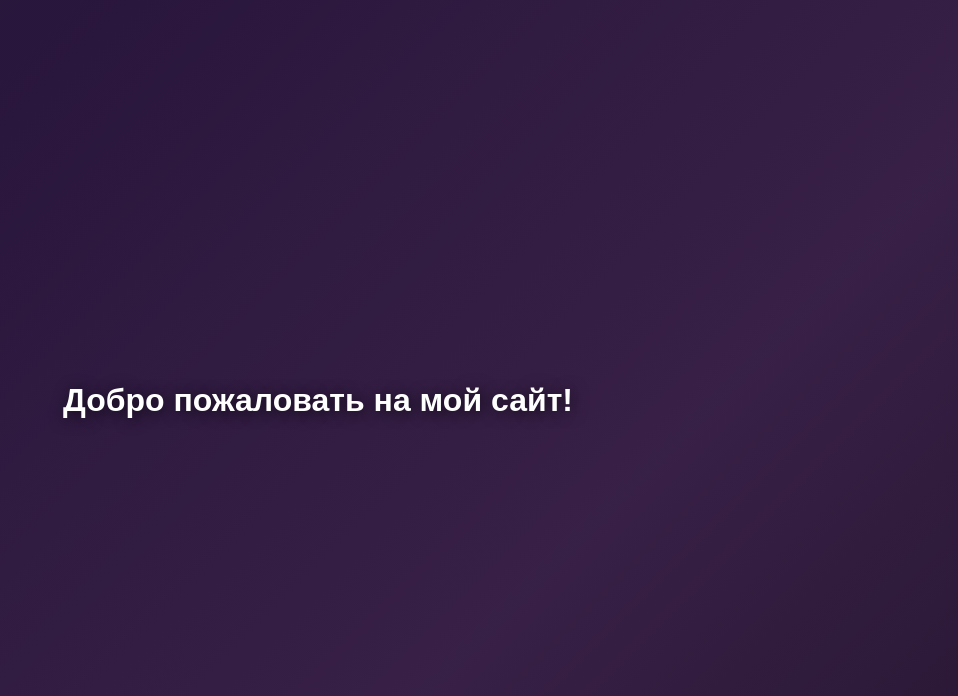
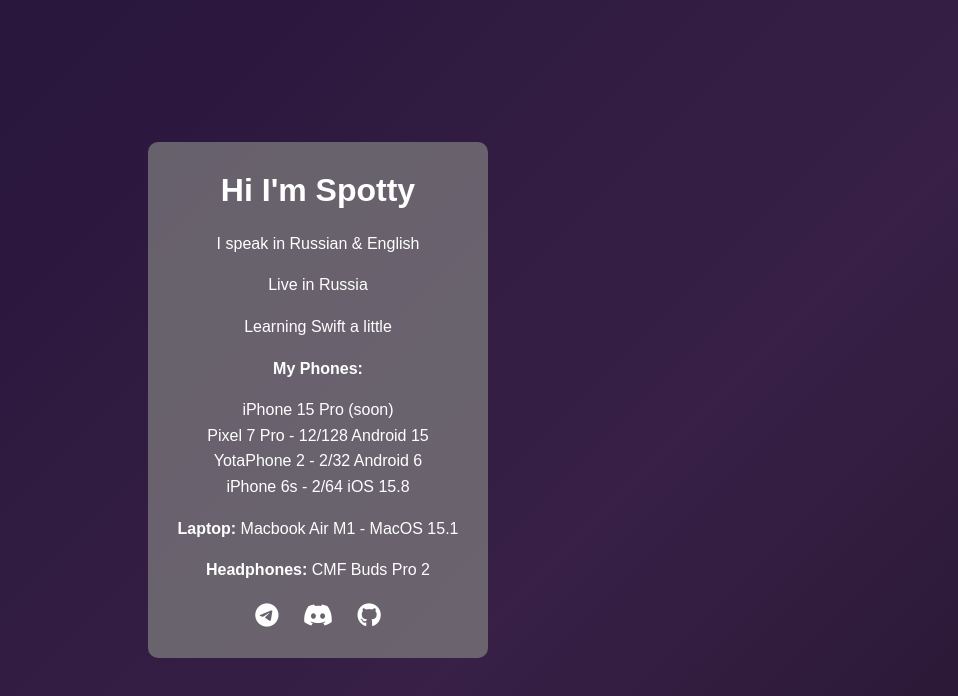
Before and after one commit to Spottq/Spottq, a plain HTML site: page index.html in a window 1280 px wide. Shown: the whole page, without its empty margins (322-1280 px from the left). Drawn offline with Linux system fonts and the light colour scheme.

Commit message:
Update index.html

```diff
--- a/index.html
+++ b/index.html
@@ -3,7 +3,7 @@
 <head>
     <meta charset="UTF-8">
     <meta name="viewport" content="width=device-width, initial-scale=1.0">
-    <title>Мой сайт</title>
+    <title>Hi I'm Spotty</title>
     <style>
         body {
             height: 100vh;
@@ -13,11 +13,11 @@
             align-items: center;
             font-family: Arial, sans-serif;
             background: linear-gradient(135deg,
-                rgba(5, 10, 20, 0.95),   /* Очень тёмный почти чёрный синий */
-                rgba(20, 10, 40, 0.95),  /* Очень тёмный фиолетовый */
-                rgba(30, 10, 50, 0.95),  /* Глубокий тёмно-фиолетовый */
-                rgba(45, 20, 60, 0.95),  /* Тёмный фиолетовый */
-                rgba(20, 5, 30, 0.95)    /* Очень тёмный фиолетовый, почти чёрный */
+                rgba(5, 10, 20, 0.95),
+                rgba(20, 10, 40, 0.95),
+                rgba(30, 10, 50, 0.95),
+                rgba(45, 20, 60, 0.95),
+                rgba(20, 5, 30, 0.95)
             );
             background-size: 200% 200%;
             animation: gradientAnimation 10s ease infinite;
@@ -29,13 +29,66 @@
             100% { background-position: 0% 50%; }
         }
 
+        .container {
+            background-color: rgba(128, 128, 128, 0.7);
+            padding: 30px;
+            border-radius: 10px;
+            text-align: center;
+            color: white;
+            max-width: 500px;
+        }
+
         h1 {
+            margin-top: 0;
+        }
+
+        .info {
+            margin-bottom: 20px;
+            line-height: 1.6;
+        }
+
+        .icons a {
+            margin: 0 10px;
+            text-decoration: none;
             color: white;
-            text-shadow: 2px 2px 15px rgba(0, 0, 0, 0.7); /* Легкая тень для текста */
+        }
+
+        .icons a:hover {
+            opacity: 0.8;
+        }
+
+        .icons i {
+            font-size: 24px;
         }
     </style>
+
+    <script src="https://kit.fontawesome.com/a076d05399.js" crossorigin="anonymous"></script>
 </head>
 <body>
-    <h1>Добро пожаловать на мой сайт!</h1>
+
+    <div class="container">
+        <h1>Hi I'm Spotty</h1>
+        <div class="info">
+            <p>I speak in Russian & English</p>
+            <p>Live in Russia</p>
+            <p>Learning Swift a little</p>
+            <p><strong>My Phones:</strong></p>
+            <ul style="list-style:none; padding:0;">
+                <li>iPhone 15 Pro (soon)</li>
+                <li>Pixel 7 Pro - 12/128 Android 15</li>
+                <li>YotaPhone 2 - 2/32 Android 6</li>
+                <li>iPhone 6s - 2/64 iOS 15.8</li>
+            </ul>
+            <p><strong>Laptop:</strong> Macbook Air M1 - MacOS 15.1</p>
+            <p><strong>Headphones:</strong> CMF Buds Pro 2</p>
+        </div>
+
+        <div class="icons">
+            <a href="https://t.me/spottq" target="_blank"><i class="fab fa-telegram-plane"></i></a>
+            <a href="https://discord.com/users/934128531812777984" target="_blank"><i class="fab fa-discord"></i></a>
+            <a href="https://github.com/Spottq" target="_blank"><i class="fab fa-github"></i></a>
+        </div>
+    </div>
+
 </body>
 </html>
```
